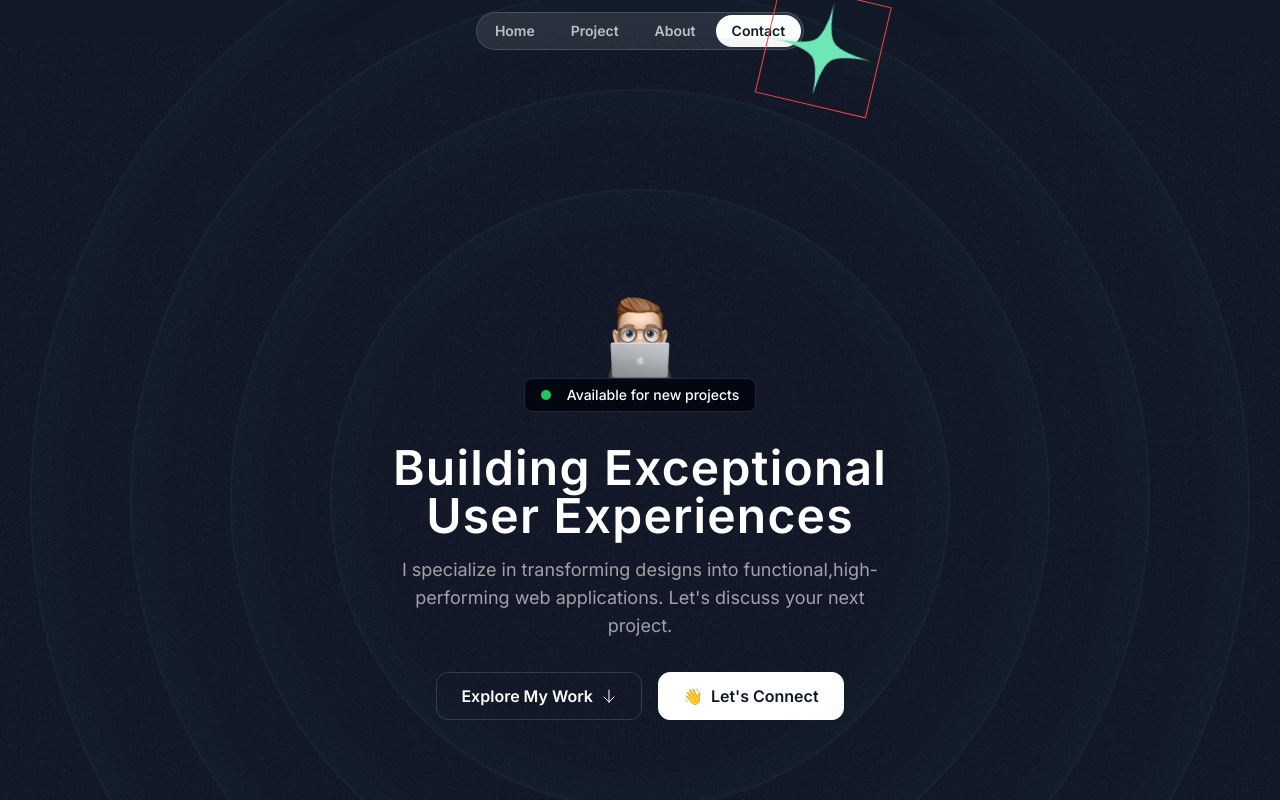
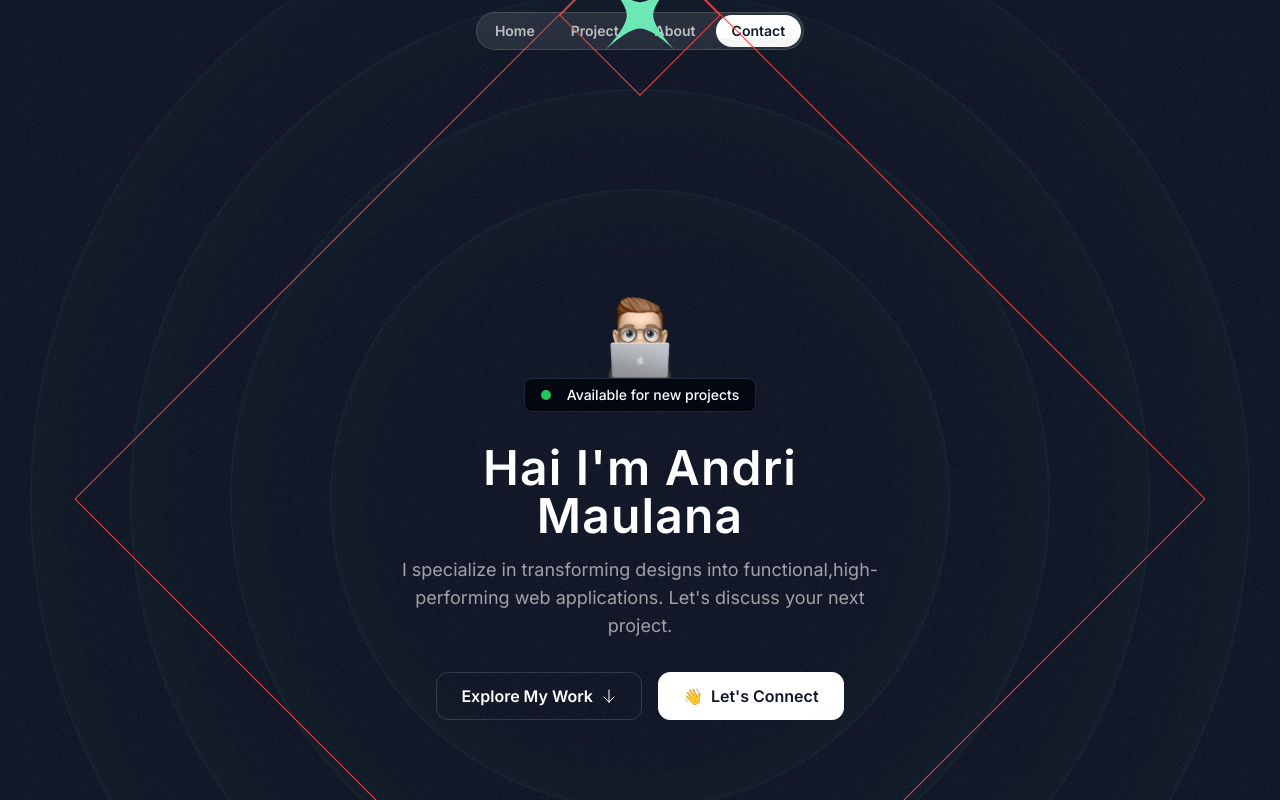
Before and after one commit to andrMaulana/single-page-portfolio, a Next.js app: page / in a window 1280 px wide. Shown: the top 800 px of the page. Built offline with nearby package versions, Linux system fonts and the light colour scheme; a web font is replaced by a local one.

Commit message:
remove rotate for star orbit

```diff
--- a/src/sections/Hero.tsx
+++ b/src/sections/Hero.tsx
@@ -3,6 +3,7 @@ import Image from 'next/image';
 import ArrowDown from '@/assets/icons/arrow-down.svg';
 import grainImage from '@/assets/images/grain.jpg';
 import StarIcon from "@/assets/icons/star.svg";
+import { HeroOrbit } from '@/components/HeroOrbit';
 
 export const HeroSection = () => {
   return (
@@ -16,15 +17,9 @@ export const HeroSection = () => {
      <div className="size-[820px] hero-ring"></div>
      <div className="size-[1020px] hero-ring"></div>
      <div className="size-[1220px] hero-ring"></div>
-
-     <div className="absolute left-1/2 top-1/2 -translate-x-1/2 -translate-y-1/2">
-      <div className=" border-red-500 size-[800px] animate-spin [animation-duration:30s]">
-        <div className="border border-red-500 inline-flex animate-spin [animation-duratin:5s]">
+     <HeroOrbit size={800} rotation={45}>
         <StarIcon className="size-28 text-emerald-300" />
-          </div>
-        </div>
-     </div>
-
+        </HeroOrbit>
 
     <div className="container">
       <div className='flex flex-col items-center'>
@@ -36,7 +31,7 @@ export const HeroSection = () => {
           </div>
       </div>
       <div className="max-w-lg mx-auto">
-      <h1 className="font-serif font-semibold md:text-5xl text-3xl text-center mt-8 tracking-wide">Building Exceptional User Experiences</h1>
+      <h1 className="font-serif font-semibold md:text-5xl text-3xl text-center mt-8 tracking-wide">Hai I'm Andri Maulana</h1>
       <p className="mt-4 text-center text-white/60 md:text-lg">
         I specialize in transforming designs into functional,high-performing web applications. Let's discuss your next project.
       </p>
```
